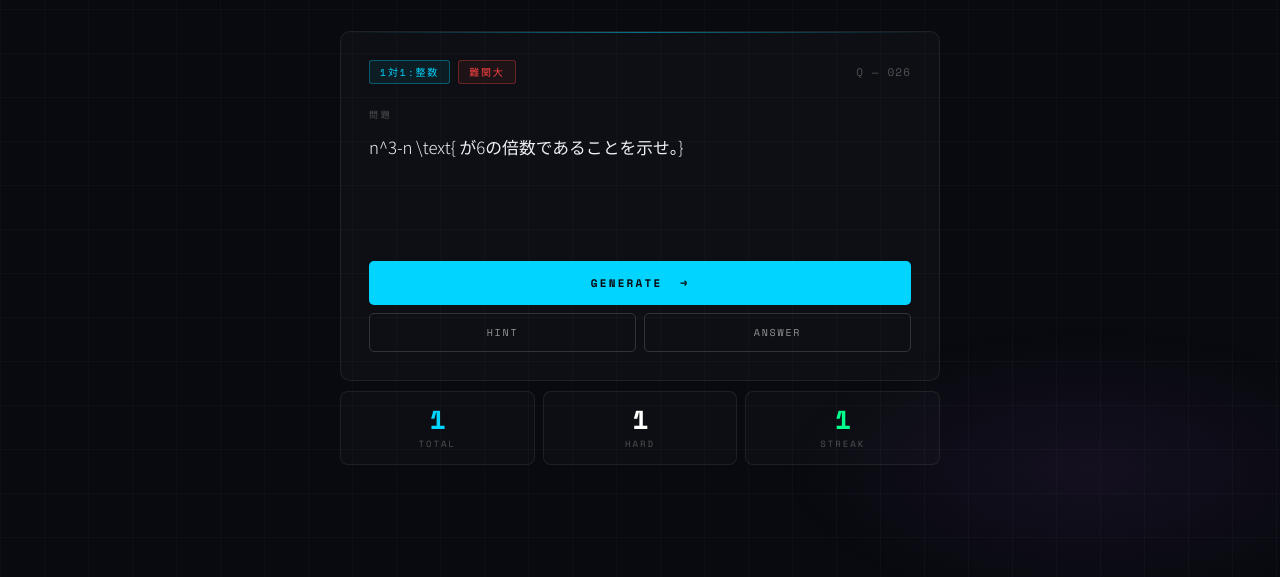
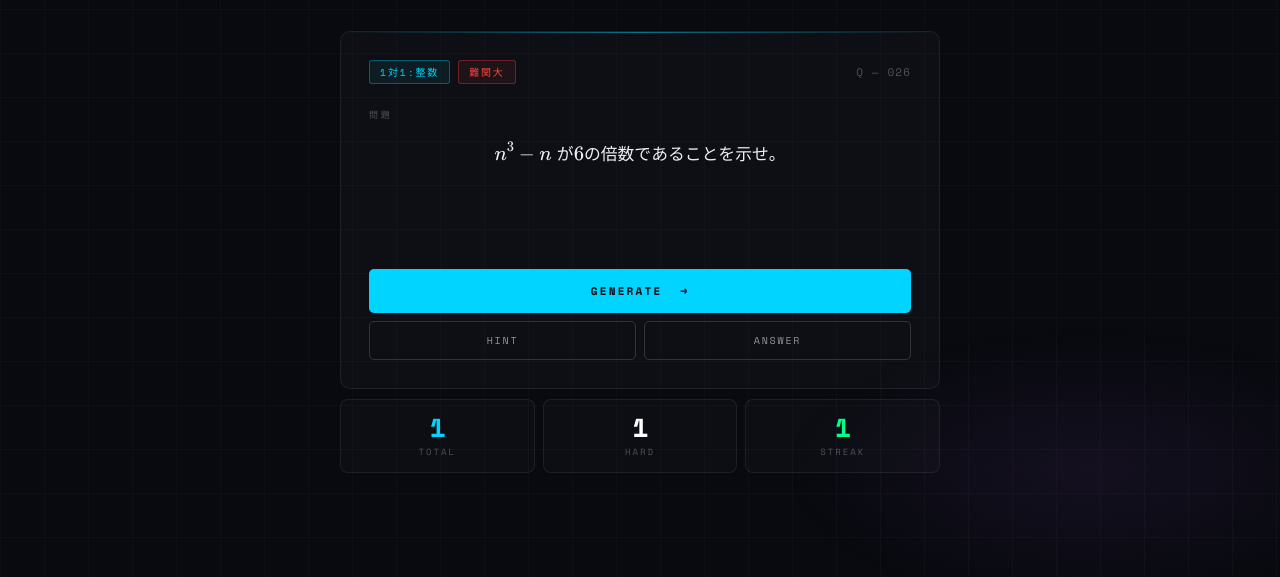
Before and after one commit to jyzw9rcw6d-hub/Noname, a plain HTML site: page index.html in a window 1280 px wide. Shown: the part 211-788 px from the top of the page. Drawn offline with nearby package versions, Linux system fonts and the light colour scheme.

Commit message:
index.html を更新

```diff
--- a/index.html
+++ b/index.html
@@ -779,9 +779,11 @@ function generate() {
             <span class="badge badge-${getDifficultyBadge(engine.d)}">${engine.d}</span>
         `;
 
-        document.getElementById('q-area').innerHTML = problem.q;
-        document.getElementById('hint-body').innerHTML = problem.h;
-        document.getElementById('ans-body').innerHTML = problem.a;
+        document.getElementById('q-area').innerHTML = "$$" + problem.q + "$$";
+document.getElementById('hint-body').innerHTML = "$$" + problem.h + "$$";
+document.getElementById('ans-body').innerHTML = "$$" + problem.a + "$$";
+
+MathJax.typeset();
 
         document.getElementById('hint').style.display = 'none';
         document.getElementById('ans').style.display = 'none';
```
